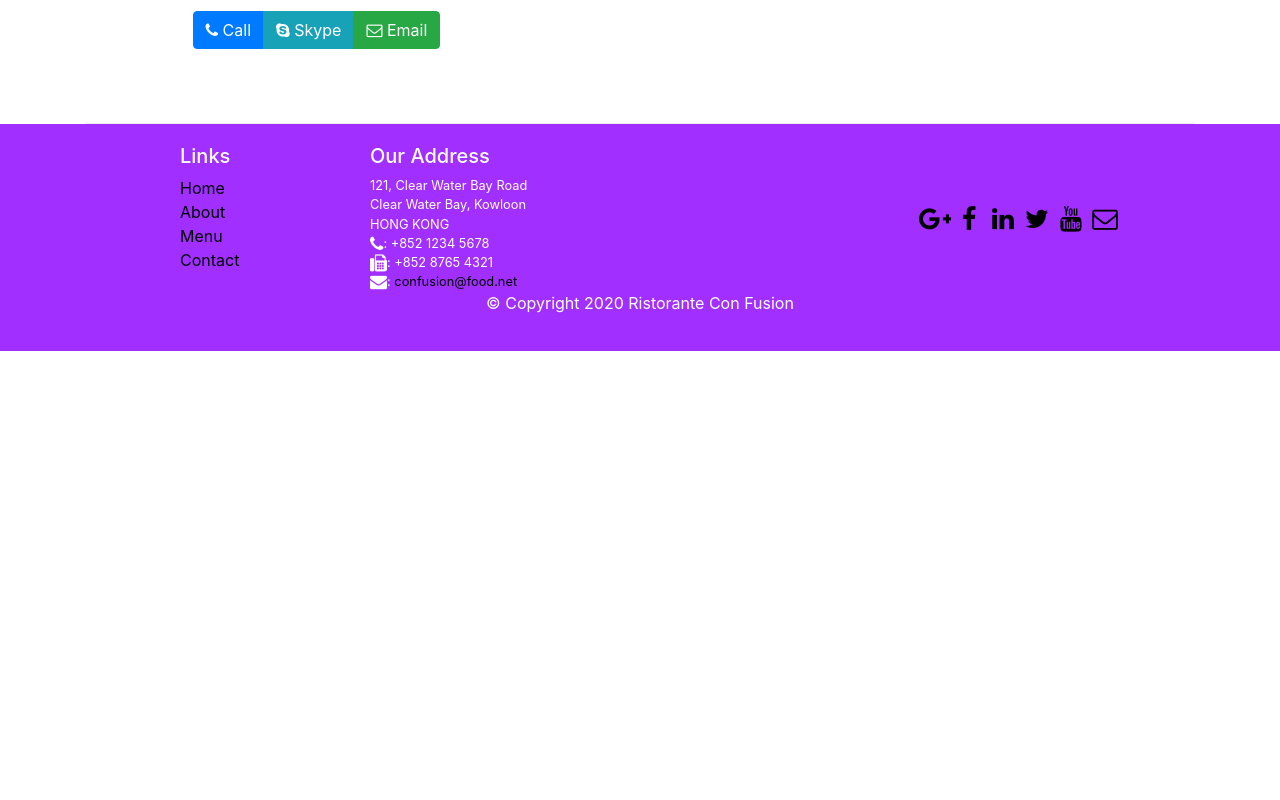
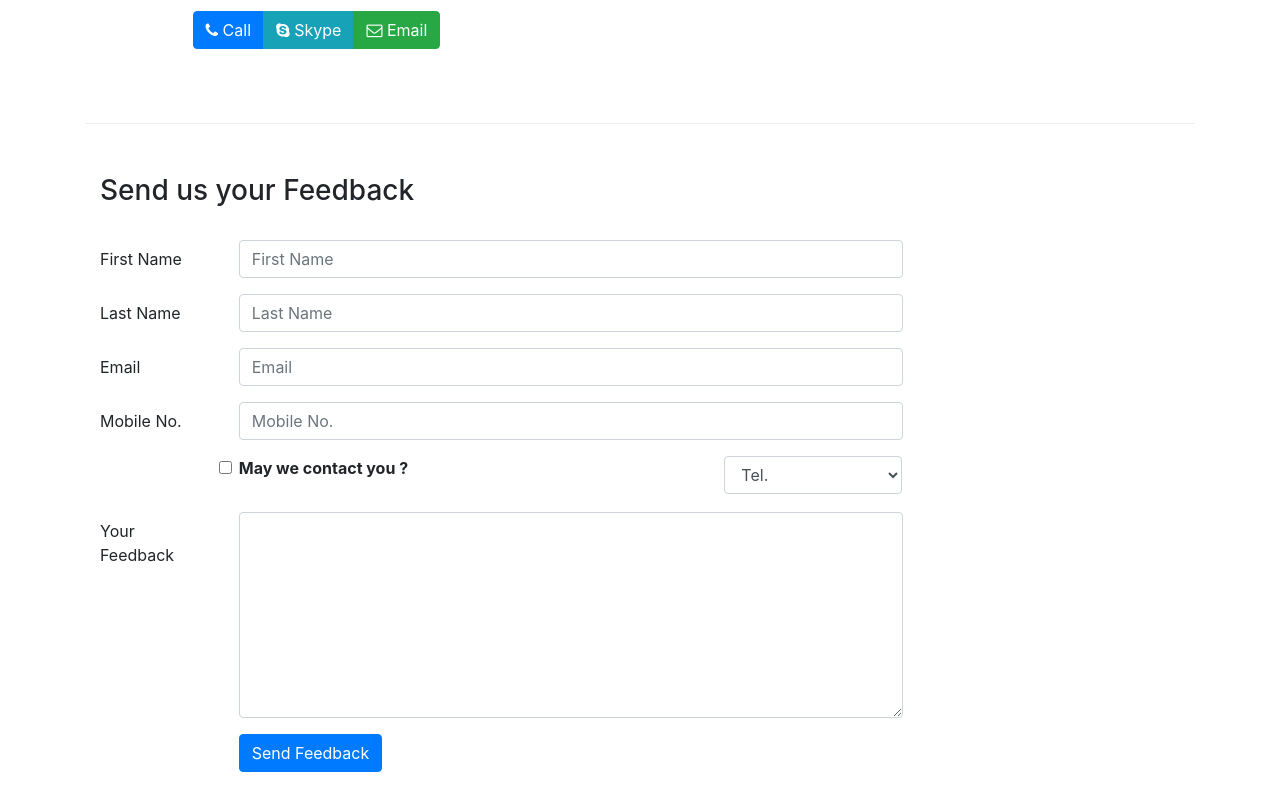
Before and after one commit to abhishek1120/Restaurant-Website, a React (Create React App) app: page /contactus in a window 1280 px wide. Shown: the part 700-1500 px from the top of the page. Before the commit the page ends 1051 px from the top, so only its background shows below. Built offline with nearby package versions, Linux system fonts and the light colour scheme.

Commit message:
Controlled Form

```diff
--- a/src/components/ContactComponent.js
+++ b/src/components/ContactComponent.js
@@ -1,8 +1,42 @@
-import React from 'react';
-import { Breadcrumb, BreadcrumbItem } from 'reactstrap';
+import React, { Component } from 'react';
+import { Breadcrumb, BreadcrumbItem,Button,Form,FormGroup,Label,Input,Col } from 'reactstrap';
 import { Link } from 'react-router-dom';
 
-function Contact(props) {
+class Contact extends Component {
+
+    constructor(props){
+        super(props);
+
+        this.state = {
+            firstName: '',
+            lastName: '',
+            telnum:'',
+            email:'',
+            agree:false,
+            contactType:'Tel.',
+            message:''
+        }
+        this.handleInputChange = this.handleInputChange.bind(this);
+        this.handleSubmit = this.handleSubmit.bind(this);
+    }
+
+    handleInputChange(event){
+        const target = event.target;
+        const value = target.type === 'checkbox' ? target.checked : target.value;
+        const name = target.name;
+
+        this.setState({
+            [name]:value
+        })
+    }
+
+    handleSubmit(event){
+        console.log("Current State : " + JSON.stringify(this.state));
+        alert("Current State : " + JSON.stringify(this.state));
+        event.preventDefault();
+    }
+
+    render(){
         return (
             <div className="container">
                 <div className="row">
@@ -41,8 +75,82 @@
                         </div>
                     </div>
                 </div>
+                <div className="row row-content">
+                    <div className="col-12 mb-4">
+                        <h3>Send us your Feedback</h3>
+                    </div>
+                    <div className="col-12 col-md-9">
+                        <Form onSubmit={this.handleSubmit}>
+                            <FormGroup row>
+                                <Label htmlFor="firstName" md={2}>First Name</Label>
+                                <Col md={10}>
+                                    <Input type="text" id="firstName" name="firstName"
+                                    placeholder="First Name" value={this.state.firstName}
+                                    onChange={this.handleInputChange}/>
+                                </Col>
+                            </FormGroup>
+                            <FormGroup row>
+                                <Label htmlFor="lastname" md={2}>Last Name</Label>
+                                <Col md={10}>
+                                    <Input type="text" id="lastname" name="lastName"
+                                    placeholder="Last Name" value={this.state.lastName}onChange={this.handleInputChange} />
+                                </Col>
+                            </FormGroup>
+                            <FormGroup row>
+                                <Label htmlFor="email" md={2}>Email</Label>
+                                <Col md={10}>
+                                    <Input type="email" id="email" name="email"
+                                    placeholder="Email" value={this.state.email}
+                                    onChange={this.handleInputChange}/>
+                                </Col>
+                            </FormGroup>
+                            <FormGroup row>
+                                <Label htmlFor="telnum" md={2}>Mobile No.</Label>
+                                <Col md={10}>
+                                    <Input type="tel" id="telnum" name="telnum"
+                                    placeholder="Mobile No." value={this.state.telnum}
+                                    onChange={this.handleInputChange}/>
+                                </Col>
+                            </FormGroup>
+                            <FormGroup row>
+                                <Col md={{size:6,offset:2}}>
+                                    <FormGroup>
+                                        <Label check>
+                                            <Input type="checkbox" name="agree"
+                                            checked={this.state.agree}
+                                            onChange={this.handleInputChange}/>{' '}
+                                            <strong>May we contact you ?</strong>
+                                        </Label>
+                                    </FormGroup>
+                                </Col>
+                                <Col md={{size:3,offset:1}}>
+                                    <Input type = "select" name="contactType" value={this.state.contactType} onChange={this.handleInputChange}>
+                                    <option>Tel.</option>
+                                    <option>Email</option>
+                                    </Input>
+                                </Col>
+                            </FormGroup>
+                            <FormGroup row>
+                                <Label htmlFor="message" md={2}>Your Feedback</Label>
+                                <Col md={10}>
+                                    <Input type="textarea" id="message" name="message"
+                                    rows="8" value={this.state.message}
+                                    onChange={this.handleInputChange} />
+                                </Col>
+                            </FormGroup>
+                            <FormGroup row>
+                                <Col md={{size:10,offset:2}}>
+                                    <Button type="submit" color="primary">
+                                        Send Feedback
+                                    </Button>
+                                </Col>
+                            </FormGroup>
+                        </Form>
+                    </div>
+                </div>
             </div>
         );
     }
+}
 
 export default Contact;
```
Also changed, not shown: 1 other file (tests, documents, lock files or other folders). Lines whose indentation alone changed are shown as unchanged.
